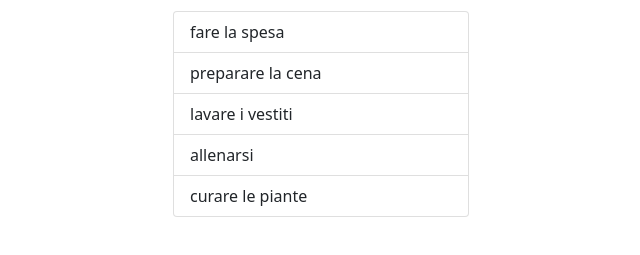
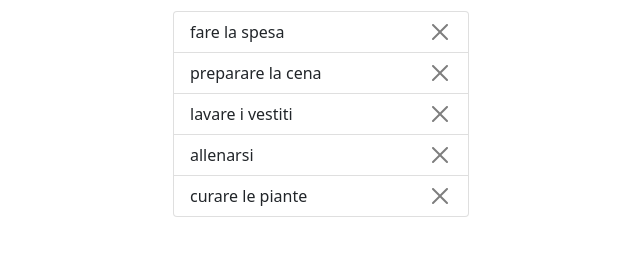
Before and after one commit to claudiuhuhulia/vue-todolist, a plain HTML site: page index.html in a window 1280 px wide. Shown: the part 69-324 px from the top of the page, without its empty margins (319-959 px from the left). Drawn offline with nearby package versions, Linux system fonts and the light colour scheme.

Commit message:
added close button

```diff
--- a/index.html
+++ b/index.html
@@ -20,7 +20,7 @@
         </header>
         <div class="container w-25">
         <ul class="list-group">
-            <li v-for="task in tasks" class="list-group-item" :class="{'text-decoration-line-through': task.done === true}">{{task.text}}</li>
+            <li v-for="task in tasks" class="list-group-item d-flex justify-content-between align-items-center" :class="{'text-decoration-line-through': task.done === true}">{{task.text}} <button type="button" class="btn-close" aria-label="Close"></button></li>
           </ul>
         </div>
     </div>
```
